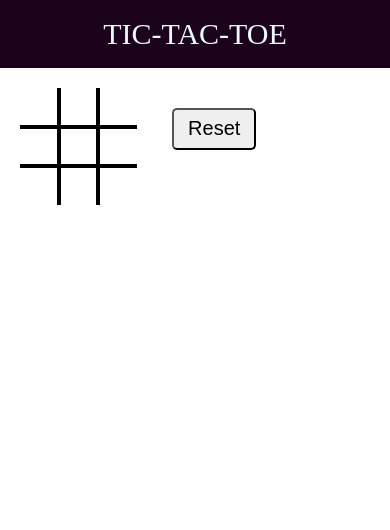
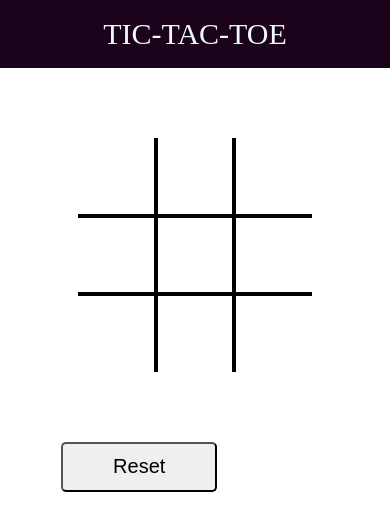
Before and after one commit to aditi291soni/tic-tac-toe-JS, a plain HTML site: page index.html in a window 390 px wide. Drawn offline with Linux system fonts and the light colour scheme.

Commit message:
responsive

```diff
--- a/script.js
+++ b/script.js
@@ -29,7 +29,7 @@ const checkWin = () => {
         console.log("won")
         gameoverturn=true
         gameover.play()
-        document.querySelector('.img').getElementsByTagName('img')[0].style.width='270px'
+        document.querySelector('.img').getElementsByTagName('img')[0].style.width='90%'
     }
   });
 };
--- a/style.css
+++ b/style.css
@@ -21,7 +21,6 @@ color: aliceblue;}
 .container{
     display: flex;
     justify-content: center;
-    /* background-color: aqua; */
     padding: 20px;
 
 }
@@ -44,7 +43,7 @@ img{
     width: 10vh;
     height: 5vh;
     margin-top: 20px;
-    font-size: 20px;
+    font-size: 115%;
     border-radius: 5px;
     padding: 4px;
 }
@@ -53,11 +52,9 @@ img{
     height: 70vh;
     position: relative;
     left: 10%;
-    /* margin: 90px; */
-    /* background-color: blue; */
 }
 .turns{
-    font-size:40px;
+    font-size:5vh;
 }
 .bt-0{
     border-top: 0;
@@ -72,3 +69,34 @@ img{
 .bb-0{
     border-bottom: 0;
 }
+@media only screen and (max-width: 950px) {
+    .container {
+        flex-wrap: wrap;
+        margin-top: 50px;
+    }
+    .gameContainer{
+
+    grid-template-columns: repeat(3,20vw);
+    grid-template-rows: repeat(3,20vw);
+    }
+    .info{
+        margin-top: 50px;
+    }
+    .turns{
+        font-size: 20px;
+
+    }
+    .box{
+        font-size: 30px;
+    }
+    #reset{
+        font-size: 20px;
+        width: 40vw;
+        height: 6vh;
+        padding: 10px;
+        text-align: center;
+    }
+    .img{
+        width: 150px;
+    }
+  }
```
